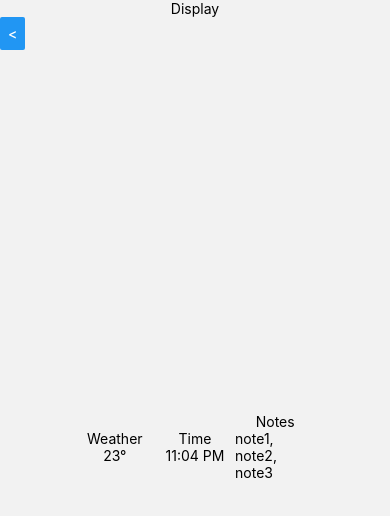
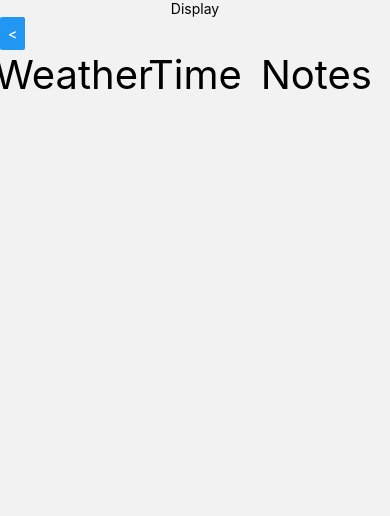
Before and after one commit to HUD-Project/DemoAppReactNative, a React Native app: screen /Display in a window 390 px wide. Shown: the top 516 px of the page. Built offline with nearby package versions, Linux system fonts and the light colour scheme.

Commit message:
eye tracking size change and more info completed

```diff
--- a/package.json
+++ b/package.json
@@ -14,13 +14,14 @@
     "@react-navigation/native": "^6.1.7",
     "@react-navigation/stack": "^6.3.17",
     "expo": "~49.0.7",
+    "expo-screen-orientation": "~6.0.5",
     "expo-status-bar": "~1.6.0",
+    "moment-timezone": "^0.5.43",
     "react": "18.2.0",
     "react-native": "0.72.3",
     "react-native-gesture-handler": "~2.12.0",
     "react-native-safe-area-context": "4.6.3",
-    "react-native-screens": "~3.22.0",
-    "expo-screen-orientation": "~6.0.5"
+    "react-native-screens": "~3.22.0"
   },
   "devDependencies": {
     "@babel/core": "^7.20.0",
--- a/screens/Display.tsx
+++ b/screens/Display.tsx
@@ -24,12 +24,49 @@ const handleDisplayExit = async (
 const Display = ({ navigation }: { navigation: any }) => {
 	const initial = [false, false];
 	const [displayBack, setDisplayBack] = useState(true);
+	const initialFocus = [];
+
+	// useState and handle function for handling the eyetracking focus of Weather
+	// first element decides whether or not the weather is displayed, the second is for the additional info
 	const [displayWeather, setDisplayWeather] = useState(initial);
 	const handleWeatherInfo = () => {
-		setDisplayWeather([displayWeather[0], displayWeather[1]]);
+		setDisplayWeather([displayWeather[0], !displayWeather[1]]);
+		const tempArray = [...focusedIndex];
+		tempArray[0] = !tempArray[0];
+		setFocusedIndex(tempArray);
 	};
-	console.log(displayWeather);
-	const styles = getStyles(displayWeather);
+	initialFocus.push(false);
+
+	// useState and handle function for handling the eyetracking focus of Time
+	// first element decides whether or not the time is displayed, the second is for the additional info
+	const [displayTime, setDisplayTime] = useState(initial);
+	const handleTimeInfo = () => {
+		setDisplayTime([displayTime[0], !displayTime[1]]);
+		const tempArray = [...focusedIndex];
+		tempArray[1] = !tempArray[1];
+		setFocusedIndex(tempArray);
+	};
+	initialFocus.push(false);
+
+	// useState and handle function for handling the eyetracking focus of Notes
+	// first element decides whether or not the notes are displayed, the second is for the additional info
+	const [displayNotes, setDisplayNotes] = useState(initial);
+	const handleNotesInfo = () => {
+		setDisplayNotes([displayNotes[0], !displayNotes[1]]);
+		const tempArray = [...focusedIndex];
+		tempArray[2] = !tempArray[2];
+		setFocusedIndex(tempArray);
+	};
+	initialFocus.push(false);
+
+	const [focusedIndex, setFocusedIndex] = useState(initialFocus);
+
+	const styles = getStyles(
+		displayWeather,
+		displayTime,
+		displayNotes,
+		focusedIndex
+	);
 	return (
 		<TouchableWithoutFeedback
 			onPress={async () => {
@@ -52,20 +89,69 @@ const Display = ({ navigation }: { navigation: any }) => {
 				<View style={styles.container}>
 					<View style={styles.subContainer}>
 						<Text
+							onPress={handleWeatherInfo}
 							onPressIn={handleWeatherInfo}
 							onPressOut={handleWeatherInfo}
+							style={[
+								styles.mainText,
+								focusedIndex[0] ? { fontSize: 60 } : null,
+							]}
 						>
 							Weather
 						</Text>
-						<Text style={styles.weatherInfo}>23°</Text>
+						<Text
+							style={[
+								styles.weatherInfo,
+								styles.subText,
+								focusedIndex[0] ? { fontSize: 35 } : null,
+							]}
+						>
+							23°
+						</Text>
 					</View>
 					<View style={styles.subContainer}>
-						<Text>Time</Text>
-						<Text>{moment().format("LT")}</Text>
+						<Text
+							onPress={handleTimeInfo}
+							onPressIn={handleTimeInfo}
+							onPressOut={handleTimeInfo}
+							style={[
+								styles.mainText,
+								focusedIndex[1] ? { fontSize: 60 } : null,
+							]}
+						>
+							Time
+						</Text>
+						<Text
+							style={[
+								styles.timeInfo,
+								styles.subText,
+								focusedIndex[1] ? { fontSize: 35 } : null,
+							]}
+						>
+							{moment().format("LT")}
+						</Text>
 					</View>
 					<View style={styles.subContainer}>
-						<Text>Notes</Text>
-						<Text>note1, note2, note3</Text>
+						<Text
+							onPress={handleNotesInfo}
+							onPressIn={handleNotesInfo}
+							onPressOut={handleNotesInfo}
+							style={[
+								styles.mainText,
+								focusedIndex[2] ? { fontSize: 60 } : null,
+							]}
+						>
+							Notes
+						</Text>
+						<Text
+							style={[
+								styles.notesInfo,
+								styles.subText,
+								focusedIndex[2] ? { fontSize: 35 } : null,
+							]}
+						>
+							note1, note2, note3
+						</Text>
 					</View>
 				</View>
 				<StatusBar style="auto" />
@@ -74,7 +160,12 @@ const Display = ({ navigation }: { navigation: any }) => {
 	);
 };
 
-const getStyles = (displayWeatherInfo: boolean[]) =>
+const getStyles = (
+	displayWeatherInfo: boolean[],
+	displayTimeInfo: boolean[],
+	displayNotesInfo: boolean[],
+	focusedIndex: boolean[]
+) =>
 	StyleSheet.create({
 		mainContainer: {
 			flex: 1,
@@ -87,18 +178,36 @@ const getStyles = (displayWeatherInfo: boolean[]) =>
 			flex: 1,
 			flexDirection: "row",
 			backgroundColor: "#af45sd",
-			alignItems: "center",
+			alignItems: "flex-start",
 			justifyContent: "center",
+		},
+
+		mainText: {
+			fontSize: focusedIndex.includes(true) ? 20 : 40,
+		},
+
+		subText: {
+			fontSize: 25,
 		},
 
 		subContainer: {
 			flex: 1,
 			alignItems: "center",
 			justifyContent: "center",
+			margin: 0,
+			padding: 0,
 		},
 
 		weatherInfo: {
-			display: { displayWeatherInfo } ? "flex" : "none",
+			display: displayWeatherInfo[1] ? "flex" : "none",
+		},
+
+		timeInfo: {
+			display: displayTimeInfo[1] ? "flex" : "none",
+		},
+
+		notesInfo: {
+			display: displayNotesInfo[1] ? "flex" : "none",
 		},
 	});
 
```
Also changed, not shown: 1 other file (tests, documents, lock files or other folders).
